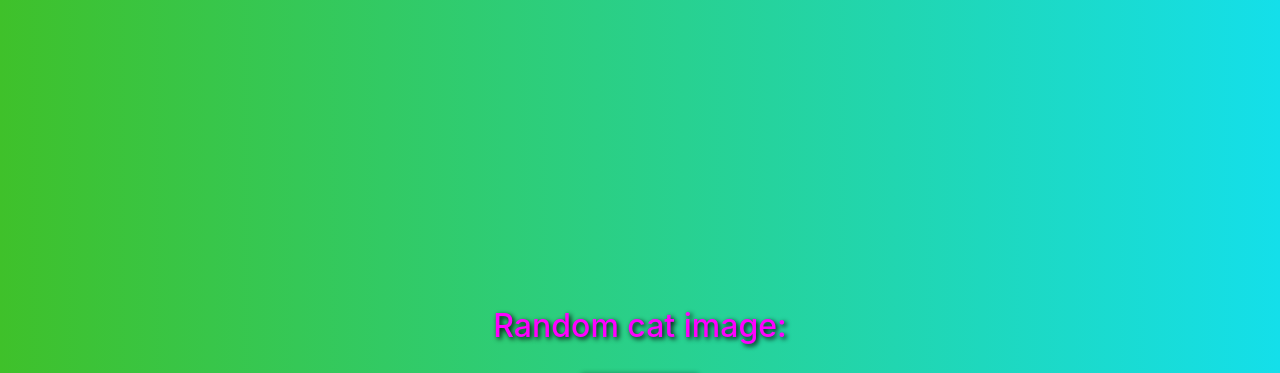
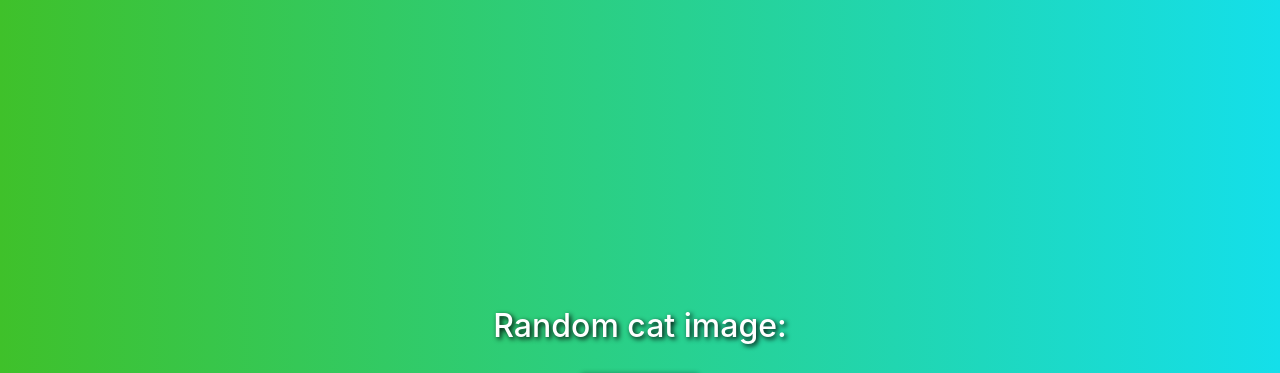
Before and after one commit to kriz23/cat-finder, a Flask app: template templates/index.html in a window 1280 px wide. Shown: the top 373 px of the page. Run offline with Flask 2, Linux system fonts and the light colour scheme; the template is opened without the code that fills it, so the values that code supplies are empty.

Commit message:
back to white again

```diff
--- a/templates/index.html
+++ b/templates/index.html
@@ -41,7 +41,7 @@
             font-size: 32px;
             font-weight: 500;
             margin-bottom: 30px;
-            color: magenta;
+            color: white;
             text-shadow: 2px 2px 5px black;
         }
 
```
